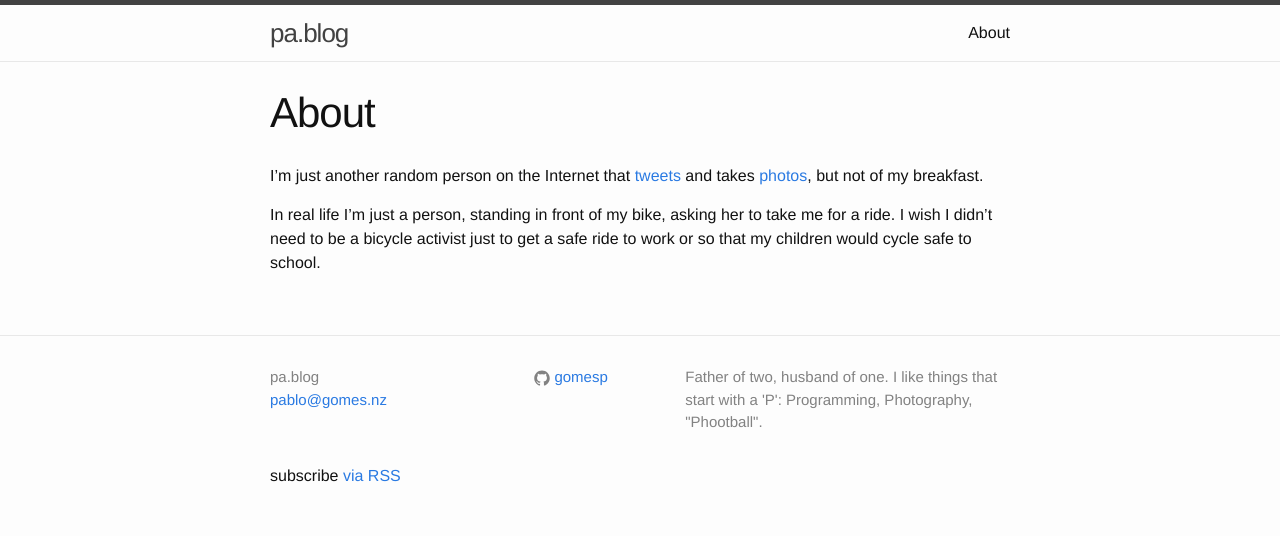
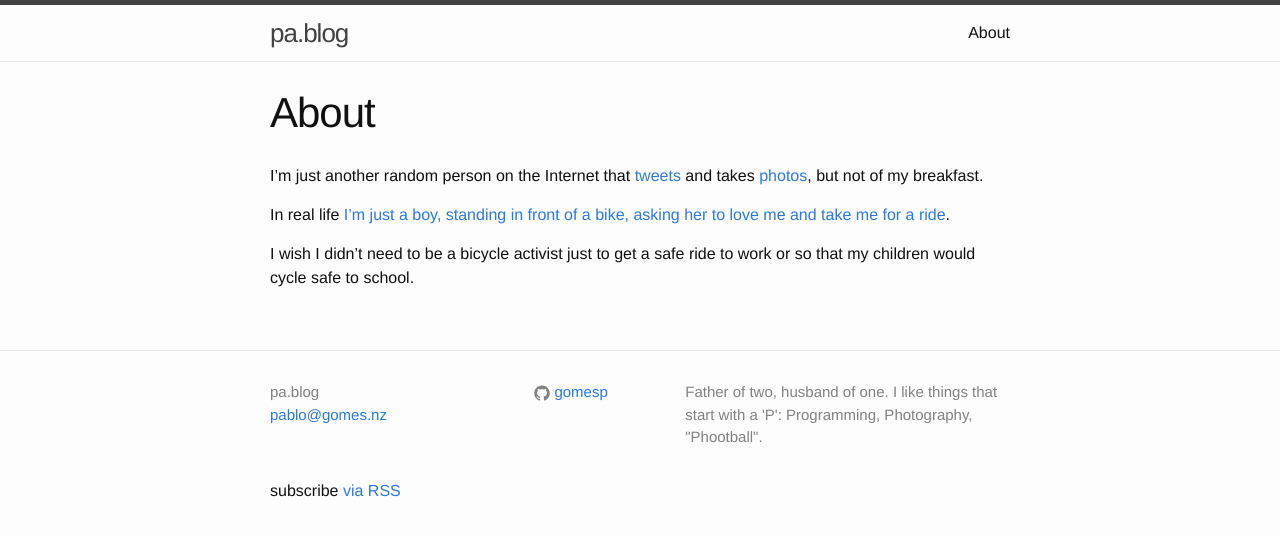
Before and after one commit to gomesp/pablo.gomes.nz, a Jekyll site: the page built from about.md, in a window 1280 px wide. Shown: the top 536 px of the page. Built offline with Jekyll 4.4.1, drawn with Linux system fonts in a browser that asks for light colours.

Commit message:
will I ever stop tweaking my about page? enough is enough!

```diff
--- a/about.md
+++ b/about.md
@@ -6,4 +6,6 @@
 
 I'm just another random person on the Internet that [tweets](http://twitter.com/pablogl) and takes [photos](http://www.flickr.com/photos/gomesp), but not of my breakfast.
 
-In real life I'm just a person, standing in front of my bike, asking her to take me for a ride. I wish I didn't need to be a bicycle activist just to get a safe ride to work or so that my children would cycle safe to school.
+In real life [I'm just a boy, standing in front of a bike, asking her to love me and take me for a ride](https://www.youtube.com/watch?v=sAXutxWX7GI).
+
+I wish I didn't need to be a bicycle activist just to get a safe ride to work or so that my children would cycle safe to school.
```
